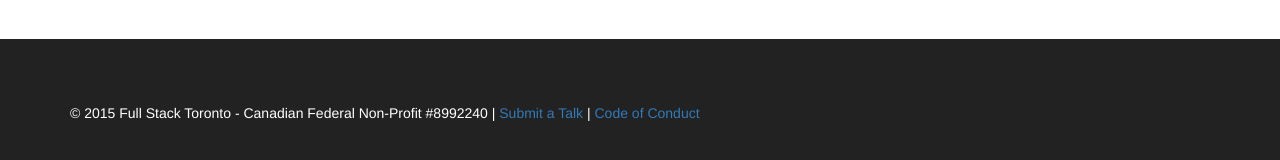
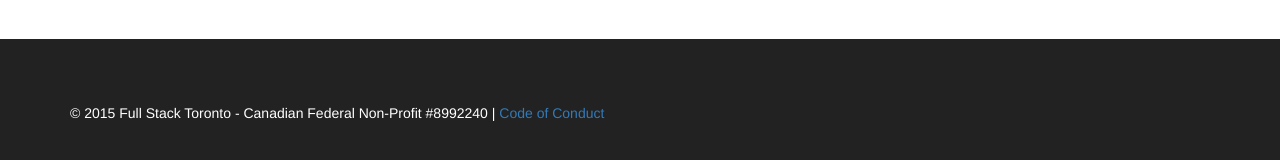
Before and after one commit to fullstackto/fstoco2016, a Jekyll site: the page built from index.html, in a window 1280 px wide and 900 px high, scrolled down 2429 px. Shown: the part 713-873 px from the top of the window. Built offline with Jekyll 4.4.1, drawn with Linux system fonts in a browser that asks for light colours; nearby versions of some CDN libraries.

Commit message:
Removing speak link

```diff
--- a/_includes/footer.html
+++ b/_includes/footer.html
@@ -80,7 +80,7 @@
 <footer>
   <div class="container">
     <div class="row col-md-12">
-      &copy; 2015 Full Stack Toronto - Canadian Federal Non-Profit #8992240 | <a href="/speak">Submit a Talk</a> | <a href="/code-of-conduct">Code of Conduct</a>
+      &copy; 2015 Full Stack Toronto - Canadian Federal Non-Profit #8992240 | <a href="/code-of-conduct">Code of Conduct</a>
     </div>
   </div>
 </footer>
```
